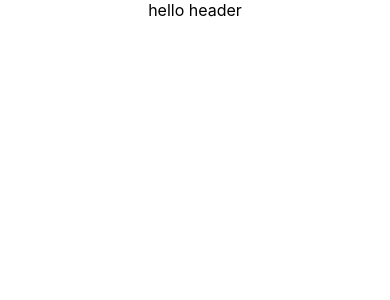
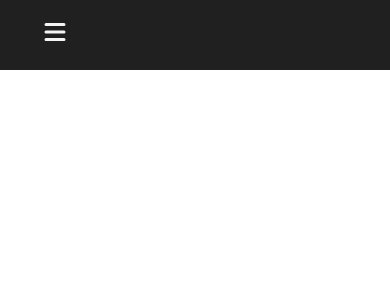
Before and after one commit to mauriciopjr/rick-morty-react, a React (Create React App) app: page / in a window 390 px wide. Shown: the top 300 px of the page. Built offline with nearby package versions, Linux system fonts and the light colour scheme.

Commit message:
Chamando o HeaderResponsive na pagina principal

```diff
--- a/src/App.js
+++ b/src/App.js
@@ -1,13 +1,12 @@
-import "./App.css";
+import './App.css';
+import HeaderResponsive from './Components/HeaderResponsive';
 
 function App() {
-  return (
-    <div className="App">
-      <header className="header">
-        hello header
-      </header>
-    </div>
-  )
+    return (
+        <div className="App">
+            <HeaderResponsive />
+        </div>
+    );
 }
 
 export default App;
```
